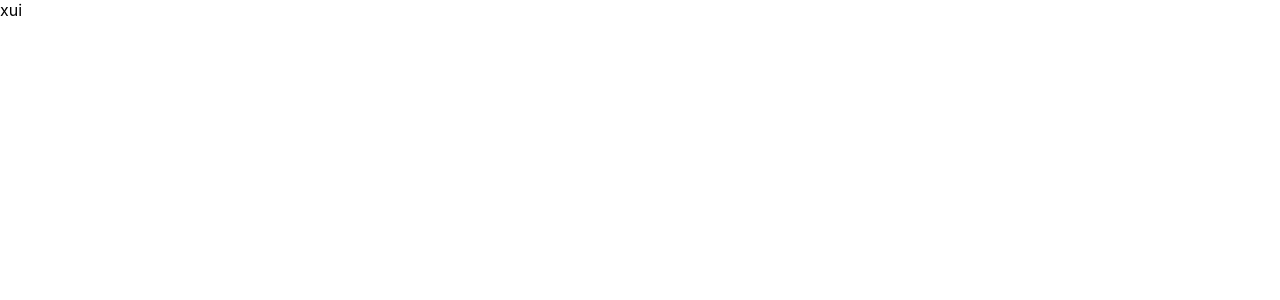
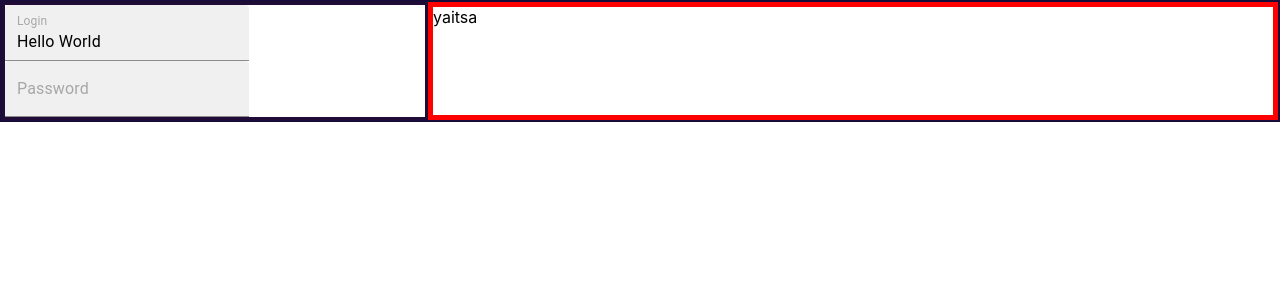
Before and after one commit to Pixerell/based-rep, a React app: page /authorization in a window 1280 px wide. Shown: the top 300 px of the page. Built offline with nearby package versions, Linux system fonts and the light colour scheme.

Commit message:
fix(auth) - Я начал

```diff
--- a/src/components/authorization/Authorization.tsx
+++ b/src/components/authorization/Authorization.tsx
@@ -1,9 +1,36 @@
+import {FormControl, TextField} from "@mui/material";
+import { useFormControl } from '@mui/material/FormControl';
 import React from 'react';
+import './styles/AuthorizationPage.scss'
+
 
 export default function Authorization(): JSX.Element {
 	return (
 		<div>
-			xui
+			<div className={'page-container'}>
+				<div className={'login-panel'}>
+					<div>
+						<FormControl>
+							<TextField
+								id="filled-required"
+								label="Login"
+								defaultValue="Hello World"
+								variant="filled"
+							/>
+							<TextField
+								id="filled-password-input"
+								label="Password"
+								type="password"
+								autoComplete="current-password"
+								variant="filled"
+							/>
+						</FormControl>
+					</div>
+				</div>
+				<div className={'parallax-panel'}>
+					yaitsa
+				</div>
+			</div>
 		</div>
 	)
 }
--- /dev/null
+++ b/src/components/authorization/styles/AuthorizationPage.scss
@@ -0,0 +1,20 @@
+.page-container {
+  display: flex;
+  flex-direction: row;
+  border: #180c38 2px solid;
+}
+
+.login-panel {
+  display: flex;
+  height: 100%;
+  width: 50%;
+  flex-direction: column;
+  border: #200C36 3px solid;
+}
+
+.parallax-panel {
+  display: flex;
+  flex-direction: column;
+  width: 100%;
+  border: red 5px solid;
+}
--- a/src/components/main-page/Content.tsx
+++ b/src/components/main-page/Content.tsx
@@ -1,6 +1,6 @@
 import {Box, Card, CardContent, CardMedia, Grid, Typography} from "@mui/material";
 import React from 'react';
-import './styles/MainPage.scss';
+import './styles/Content.scss';
 
 function MainContent(): JSX.Element {
 	return (
--- a/src/components/main-page/Header.tsx
+++ b/src/components/main-page/Header.tsx
@@ -8,10 +8,11 @@ import React from 'react';
 import {NavigateFunction, useNavigate} from 'react-router-dom';
 import './styles/Header.scss';
 
-function Header(): JSX.Element {
+
+export default function Header(): JSX.Element {
 
 	const navigate: NavigateFunction = useNavigate();
-
+	const isAuthorized: boolean = false;
 	return (
 		<Box sx={{flexGrow: 1}}>
 			<AppBar position={"static"} className={'AppBar'}>
@@ -62,6 +63,3 @@ function Header(): JSX.Element {
 		</Box>
 	)
 }
-
-// JSX.Element = export default
-export default Header;
--- a/src/components/main-page/styles/Header.scss
+++ b/src/components/main-page/styles/Header.scss
@@ -8,6 +8,5 @@
 }
 
 .Typography {
-  margin-left: 2.5vh;
   font-weight: 650 !important;
 }
--- a/src/index.tsx
+++ b/src/index.tsx
@@ -13,7 +13,7 @@ const BasedTheme: ThemeOptions = createTheme
 			paper: '#200c36',
 		},
 		text: {
-			primary: '#ffffff',
+			primary: '#000000',
 			secondary: '#a7a7a7',
 			disabled: '#5d5d5d',
 		},
```
Also changed, not shown: src/components/main-page/styles/Content.scss (renamed from src/components/main-page/styles/MainPage.scss).
